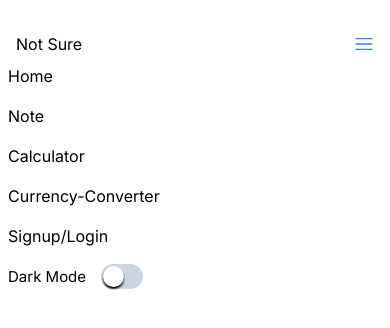
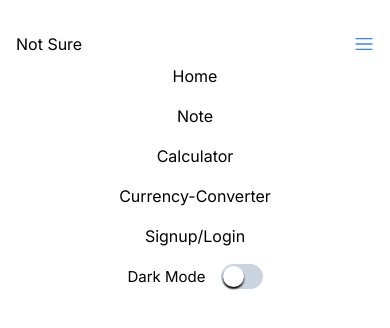
Before and after one commit to Mayor-Rhymes/utility-web, a Next.js app: page / in a window 390 px wide. Both pictures are taken after a click on the icon 364 px from the left and 44 px from the top of the page. Shown: the top 328 px of the page. Built offline with nearby package versions, Linux system fonts and the light colour scheme.

Commit message:
Chore: Realigned mobile navbar

```diff
--- a/src/components/navbar.tsx
+++ b/src/components/navbar.tsx
@@ -63,7 +63,7 @@ export default function Navbar() {
         </li>
       </ul>
 
-      {visible && <ul className="absolute top-12 left-0 w-full bg-white dark:bg-[#121212] flex flex-col space-y-4 lg:hidden">
+      {visible && <ul className="absolute top-12 left-0 w-full items-center bg-white dark:bg-[#121212] flex flex-col space-y-4 lg:hidden">
         <li>
           <Link
             href="/"
```
